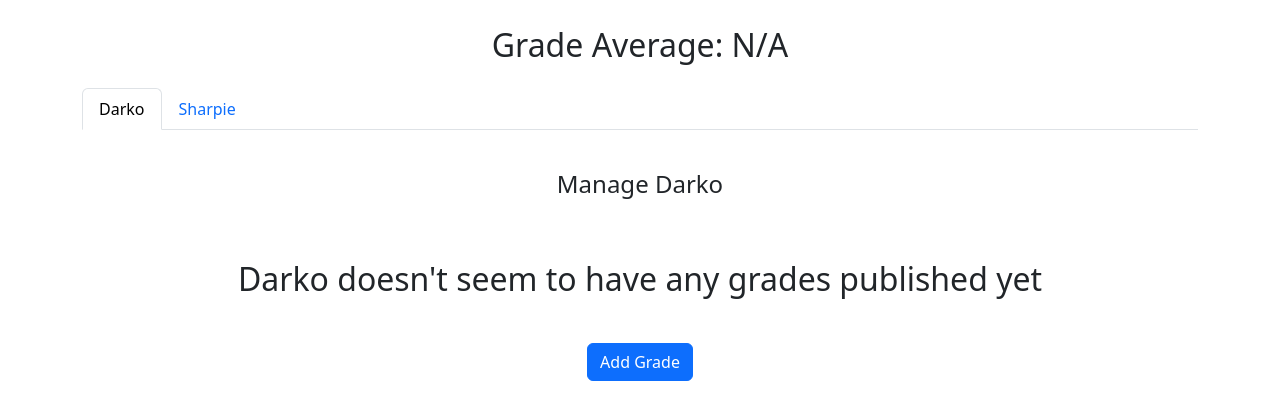
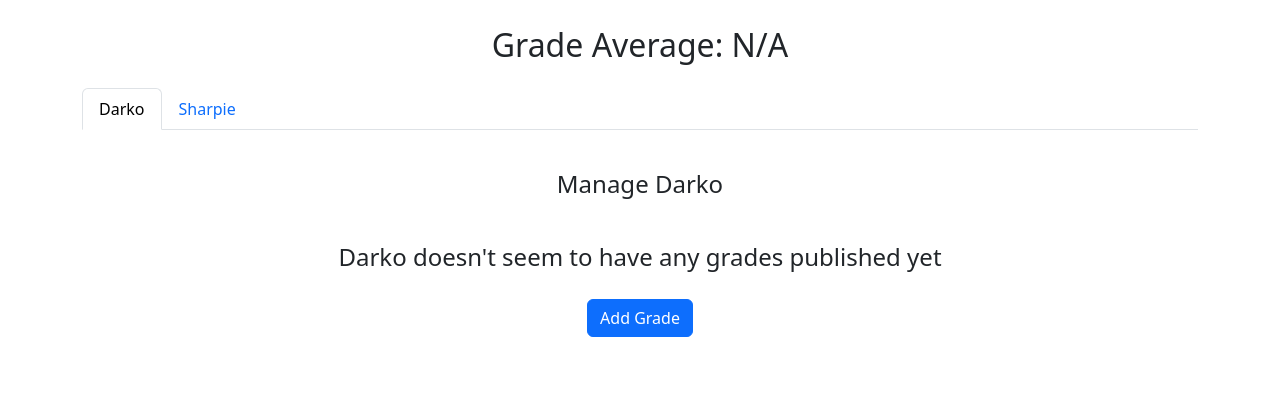
Before and after one commit to SharpieGod/WebCompetition, a Flask app: page /manage-child/2 in a window 1280 px wide. Shown: the part 248-668 px from the top of the page. Run offline with Flask 3, Linux system fonts and the light colour scheme; a user stored in the database is signed in; data comes from the database, SQL or seed files in the repository; both versions use the stored data as it was after the commit; some libraries are stand-ins or nearby versions.

Commit message:
djaskldd

```diff
--- a/website/templates/manage.html
+++ b/website/templates/manage.html
@@ -3,6 +3,7 @@ endblock %} {% block content %}
 <h1 class="py-4 my-1 text-center mb-3">
   Welcome to the manage page, {{ user.first_name }}.<br />
 </h1>
+
 <div class="dropdown mx-auto text-center" align="center">
   <button
     type="button"
@@ -82,7 +83,7 @@ endblock %} {% block content %}
   </li>
   {% endif %} {% endfor %}
 </ul>
-<h4 class="text-center my-4 p-3">Manage {{ active_child.first_name }}</h4>
+<h4 class="text-center mt-4 mb-2 p-3">Manage {{ active_child.first_name }}</h4>
 
 {% if grades %}
 <div align="center" class="mb-4">
@@ -207,7 +208,7 @@ endblock %} {% block content %}
   </ul>
 </div>
 {% else %}
-<p class="text-center mx-auto my-4 p-3 fs-2">
+<p class="text-center mx-auto my-2 p-3 fs-4">
   {{ active_child.first_name }} doesn't seem to have any grades published yet
 </p>
 <div align="center" class="mb-4">
```
Also changed, not shown: instance/database.db.
